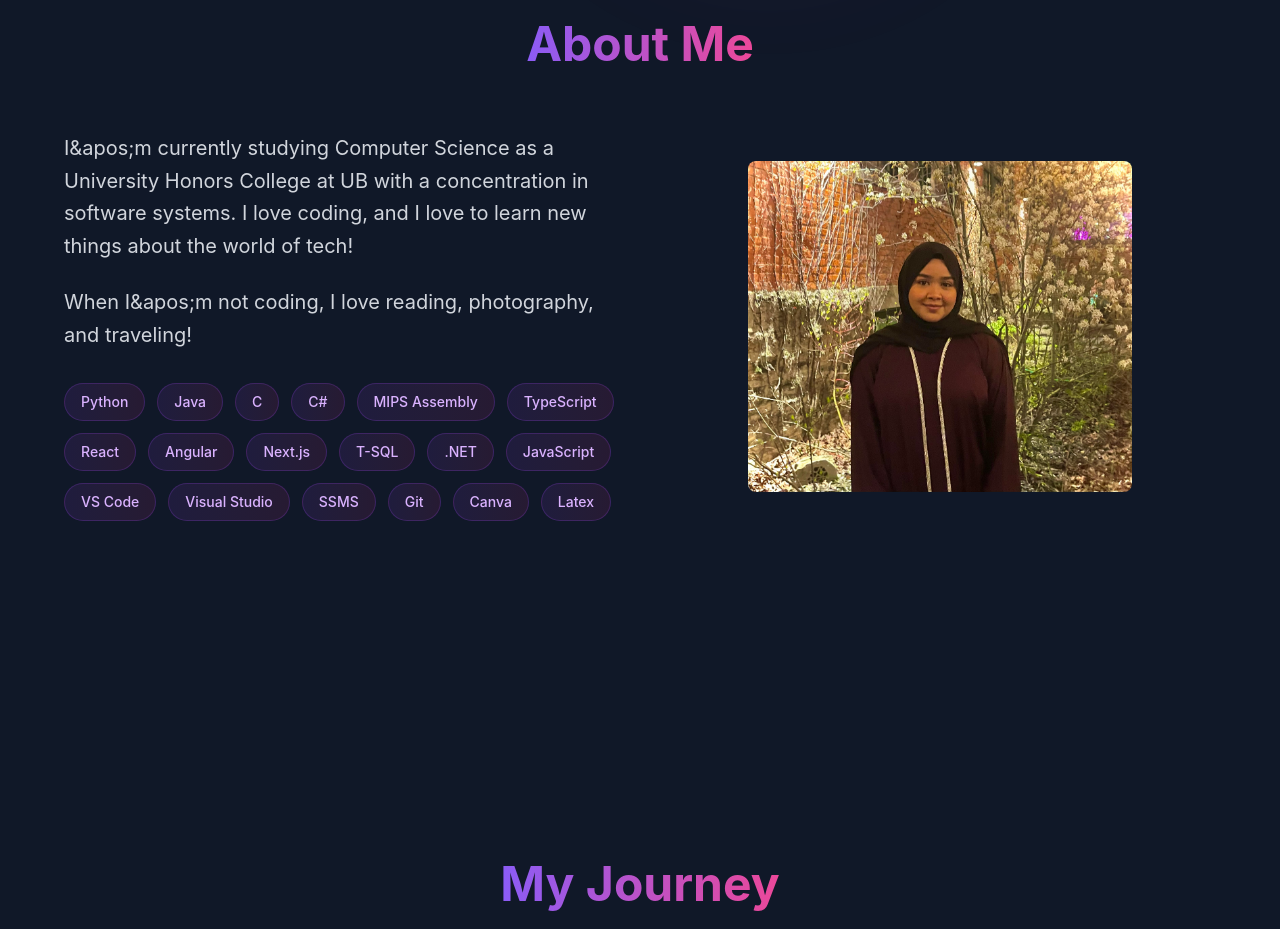
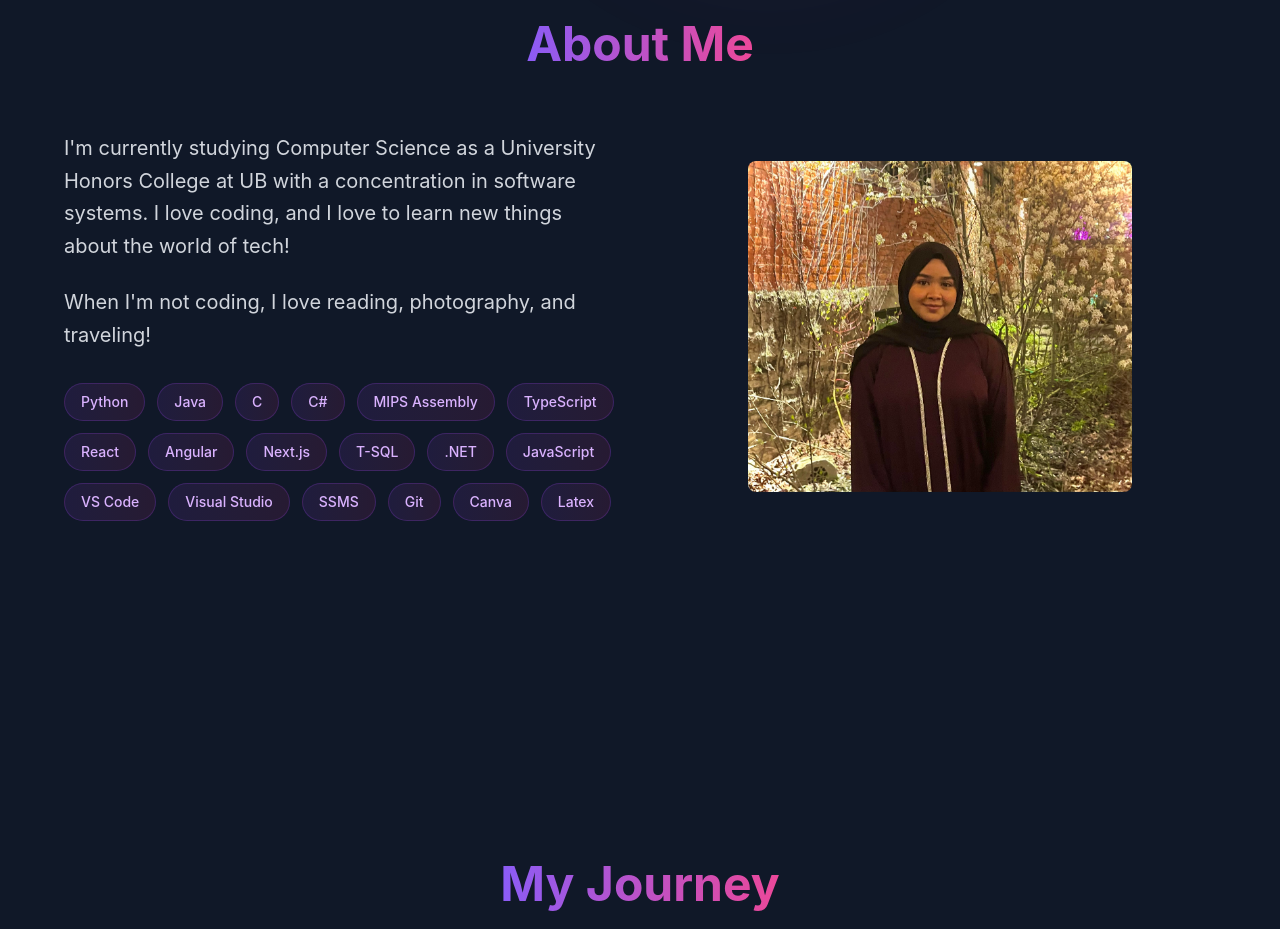
Before and after one commit to tahminaf/Personal-Portfolio, a Next.js app: page / in a window 1280 px wide. Shown: the part 860-1789 px from the top of the page. Built offline with nearby package versions, Linux system fonts and the light colour scheme.

Commit message:
typo in my code

```diff
--- a/src/app/data/portfolioData.ts
+++ b/src/app/data/portfolioData.ts
@@ -66,8 +66,8 @@ export interface Project {
     title: "CS @ University at Buffalo & Tech Lover",
     subtitle: "Learning more about my passion, one line of code at a time",
     aboutText: {
-      paragraph1: "I&apos;m currently studying Computer Science as a University Honors College at UB with a concentration in software systems. I love coding, and I love to learn new things about the world of tech!",
-      paragraph2: "When I&apos;m not coding, I love reading, photography, and traveling!"
+      paragraph1: "I'm currently studying Computer Science as a University Honors College at UB with a concentration in software systems. I love coding, and I love to learn new things about the world of tech!",
+      paragraph2: "When I'm not coding, I love reading, photography, and traveling!"
 
   }
 
```
